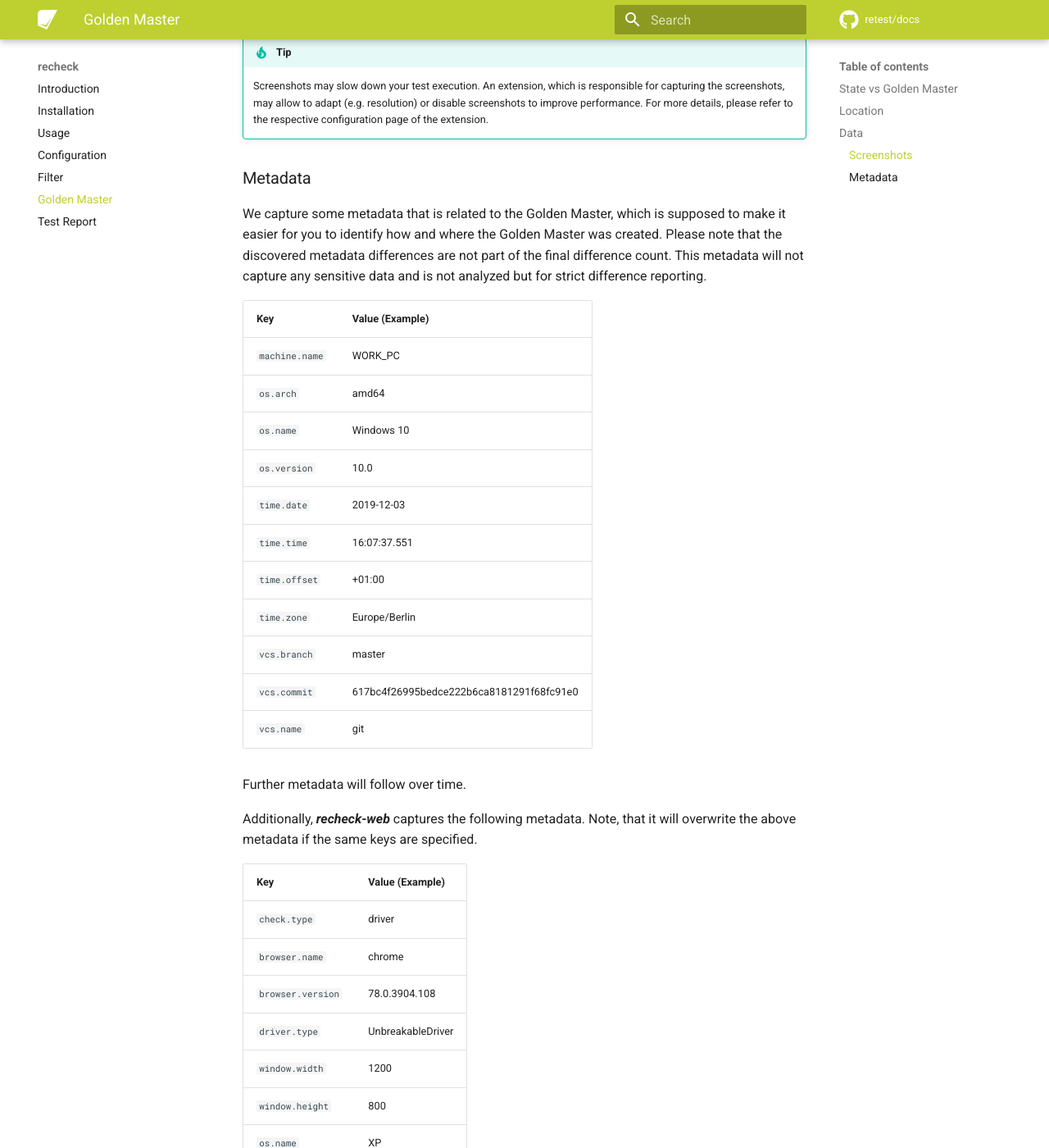
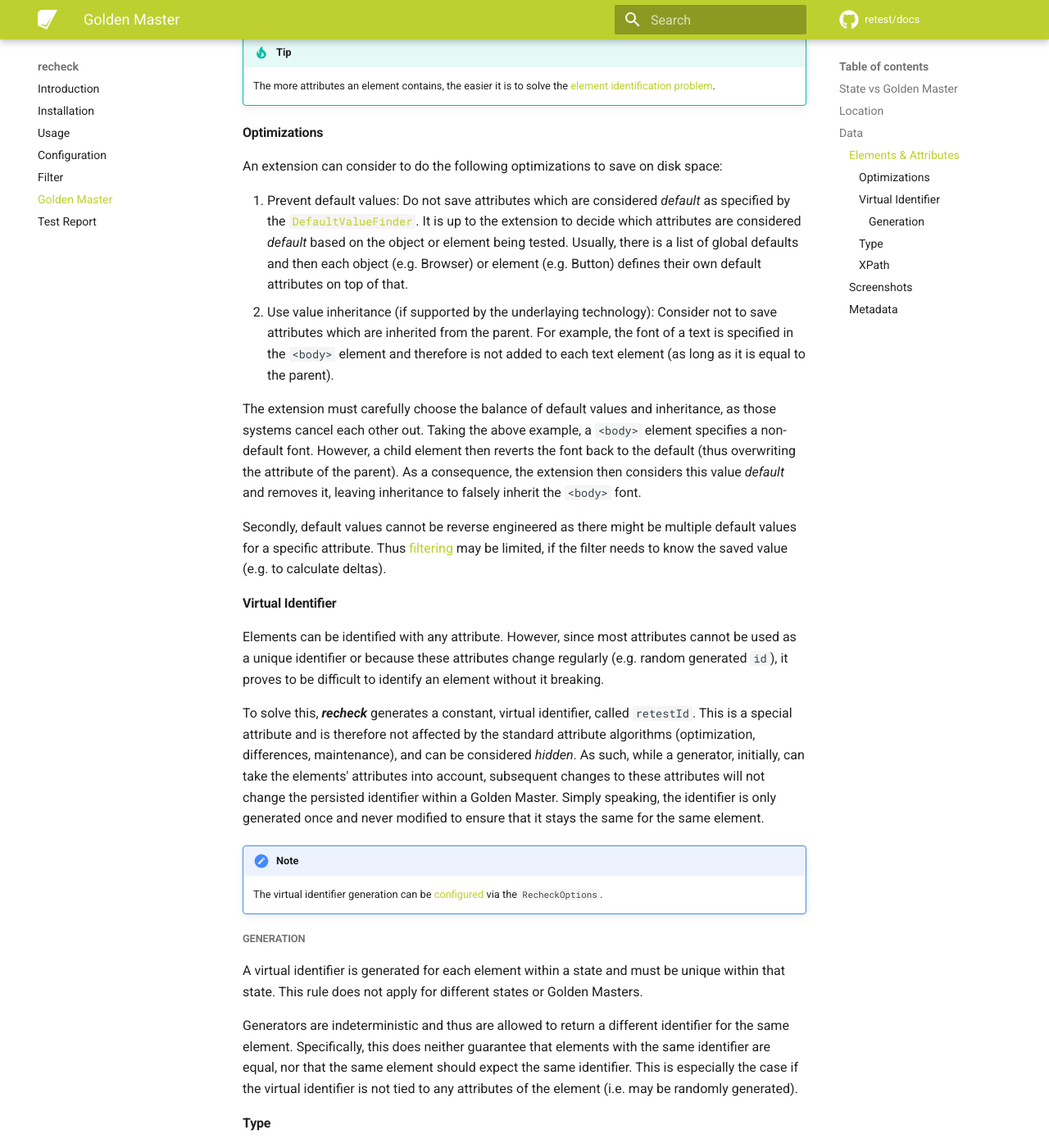
Before and after one commit to retest/docs, an MkDocs documentation site: the page built from docs/recheck/files/state.md, in a window 1280 px wide and 1400 px high, scrolled down 1174 px. Shown: the whole window at 82% size. Built offline with MkDocs 1.6.1 and Material for MkDocs 9.7.7, drawn with Linux system fonts in a browser that asks for light colours; comment, search, counter and statistics services are not loaded; some of the changed text lies outside the part shown.

Commit message:
Expand upon element and its attributes
to especially include a section for the retestId

```diff
--- a/docs/recheck/files/state.md
+++ b/docs/recheck/files/state.md
@@ -16,7 +16,51 @@ Per default, Golden Masters are located in `src/test/resources/retest/recheck/`
 
 ## Data
 
-In addition to the elements, we capture some more data to make it easier for the human to identify and verify changes to the Golden Master. Because of this, the data is entirely optional and may or may not be present. Moreover, if present, the data will always be updated upon applying to reflect the new Golden Master.
+Additionally to all captured elements and their attributes, ***recheck*** captures some more data (i.e. [screenshots](#screenshots), [metadata](#metadata)) to make it easier for the user to identify and verify changes to the Golden Master.
+
+### Elements & Attributes
+
+An element is one of the key objects within a report. It is contains multiple attributes which represent its state and can be used for identification. Each attribute saved will contribute to the difference checking and it is up to the report processor to [filter](../usage/filter.md) unwanted attributes.
+
+!!! tip
+    The more attributes an element contains, the easier it is to solve the [element identification problem](../../recheck-web/element-identification-problem.md).
+
+#### Optimizations
+
+An extension can consider to do the following optimizations to save on disk space:
+
+1. Prevent default values: Do not save attributes which are considered *default* as specified by the [`DefaultValueFinder`](https://github.com/retest/recheck/blob/master/src/main/java/de/retest/recheck/ui/DefaultValueFinder.java). It is up to the extension to decide which attributes are considered *default* based on the object or element being tested. Usually, there is a list of global defaults and then each object (e.g. Browser) or element (e.g. Button) defines their own default attributes on top of that.
+1. Use value inheritance (if supported by the underlaying technology): Consider not to save attributes which are inherited from the parent. For example, the font of a text is specified in the `<body>` element and therefore is not added to each text element (as long as it is equal to the parent).
+
+The extension must carefully choose the balance of default values and inheritance, as those systems cancel each other out. Taking the above example, a `<body>` element specifies a non-default font. However, a child element then reverts the font back to the default (thus overwriting the attribute of the parent). As a consequence, the extension then considers this value *default* and removes it, leaving inheritance to falsely inherit the `<body>` font.
+
+Secondly, default values cannot be reverse engineered as there might be multiple default values for a specific attribute. Thus [filtering](../usage/filter.md) may be limited, if the filter needs to know the saved value (e.g. to calculate deltas).
+
+#### Virtual Identifier
+
+Elements can be identified with any attribute. However, since most attributes cannot be used as a unique identifier or because these attributes change regularly (e.g. random generated `id`), it proves to be difficult to identify an element without it breaking.
+
+To solve this, ***recheck*** generates a constant, virtual identifier, called `retestId`. This is a special attribute and is therefore not affected by the standard attribute algorithms (optimization, differences, maintenance), and can be considered *hidden*. As such, while a generator, initially, can take the elements' attributes into account, subsequent changes to these attributes will not change the persisted identifier within a Golden Master. Simply speaking, the identifier is only generated once and never modified to ensure that it stays the same for the same element.
+
+!!! note
+    The virtual identifier generation can be [configured](./../usage/configuration.md#options) via the `RecheckOptions`.
+
+##### Generation
+
+A virtual identifier is generated for each element within a state and must be unique within that state. This rule does not apply for different states or Golden Masters.
+
+Generators are indeterministic and thus are allowed to return a different identifier for the same element. Specifically, this does neither guarantee that elements with the same identifier are equal, nor that the same element should expect the same identifier. This is especially the case if the virtual identifier is not tied to any attributes of the element (i.e. may be randomly generated).
+
+#### Type
+
+An element must have a type to identify the possible attributes it has. This usually corresponds to the same type of object (e.g. `<button>`) or respective sub-element (e.g. `text`).
+
+#### XPath
+
+The XPath describes the tree path within a Golden Master. However, depending on the extension and the object used to create the Golden Master, the XPath can also refer to the originally tested object (e.g. an element within a website).
+
+!!! warning
+    The XPath generated for the elements only partially supports the [XPath specification](https://www.w3.org/TR/xpath/all/) at the moment.
 
 ### Screenshots
 
```
